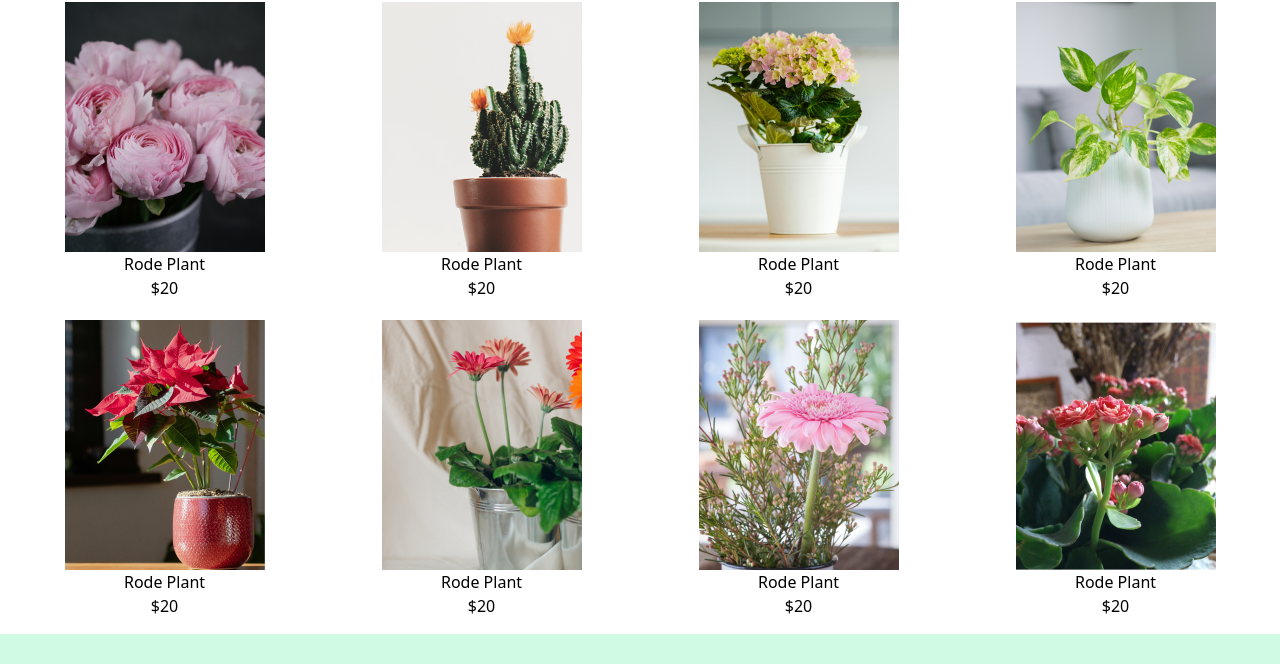
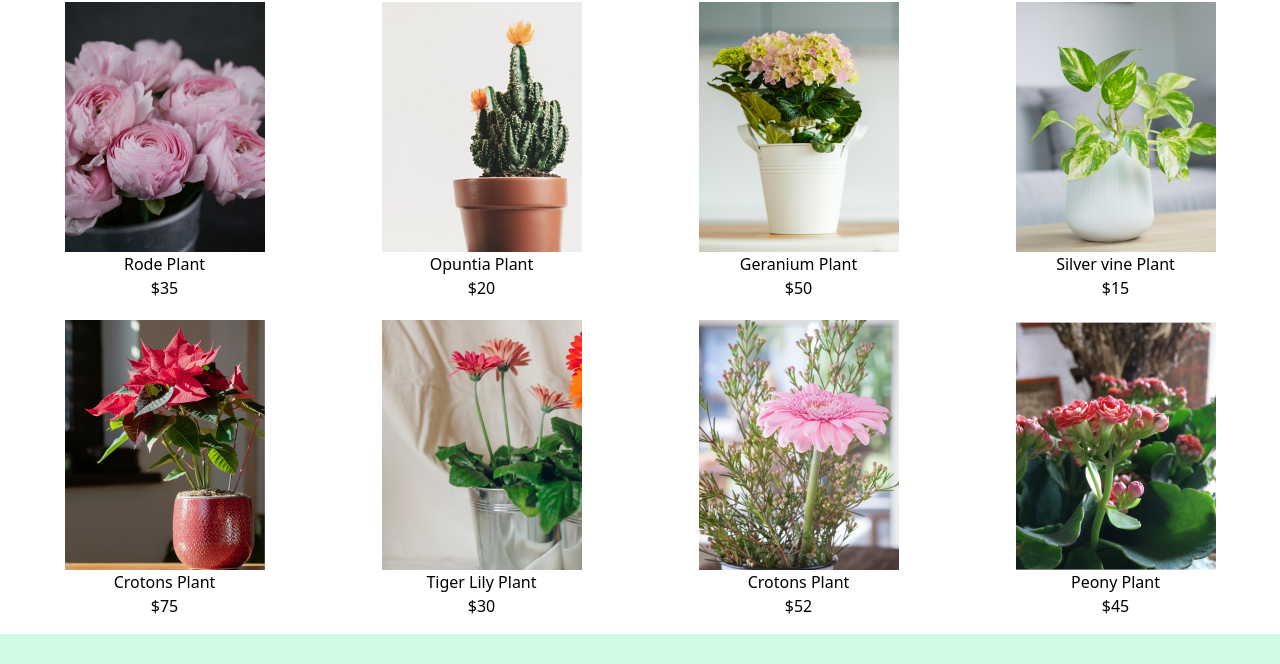
Before and after one commit to Navinraj2405/Greenden-Tailwind, a plain HTML site: page Product.html in a window 1280 px wide. Shown: the part 288-952 px from the top of the page. Drawn offline with nearby package versions, Linux system fonts and the light colour scheme.

Commit message:
updated price

```diff
--- a/Product.html
+++ b/Product.html
@@ -43,42 +43,42 @@
             <div>
                 <img src="./image/photo-1.png" class="inline hover:shadow-xl transform hover:-translate-y-2">
                 <h1>Rode Plant</h1>
-                <p>$20</p>
+                <p>$35</p>
             </div>
             <div>
                 <img src="./image/photo-2.png" class="inline hover:shadow-xl transform hover:-translate-y-2">
-                <h1>Rode Plant</h1>
+                <h1>Opuntia Plant</h1>
                 <p>$20</p>
             </div>
             <div>
                 <img src="./image/photo-3.png" class="inline hover:shadow-xl transform hover:-translate-y-2">
-                <h1>Rode Plant</h1>
-                <p>$20</p>
+                <h1>Geranium Plant</h1>
+                <p>$50</p>
             </div>
             <div>
                 <img src="./image/photo-4.png" class="inline hover:shadow-xl transform hover:-translate-y-2">
-                <h1>Rode Plant</h1>
-                <p>$20</p>
+                <h1>Silver vine Plant</h1>
+                <p>$15</p>
             </div>
             <div>
                 <img src="./image/photo-5.png" class="inline hover:shadow-xl transform hover:-translate-y-2">
-                <h1>Rode Plant</h1>
-                <p>$20</p>
+                <h1>Crotons Plant</h1>
+                <p>$75</p>
             </div>
             <div>
                 <img src="./image/photo-6.png" class="inline hover:shadow-xl transform hover:-translate-y-2">
-                <h1>Rode Plant</h1>
-                <p>$20</p>
+                <h1>Tiger Lily Plant</h1>
+                <p>$30</p>
             </div>
             <div>
                 <img src="./image/photo-7.png" class="inline hover:shadow-xl transform hover:-translate-y-2">
-                <h1>Rode Plant</h1>
-                <p>$20</p>
+                <h1>Crotons Plant</h1>
+                <p>$52</p>
             </div>
             <div>
                 <img src="./image/photo-8.png" class="inline hover:shadow-xl transform hover:-translate-y-2">
-                <h1>Rode Plant</h1>
-                <p>$20</p>
+                <h1>Peony Plant</h1>
+                <p>$45</p>
             </div>
         </div>
 
```
Also changed, not shown: Contact.html (+3 -3 lines), index.html (+8 -8 lines).
